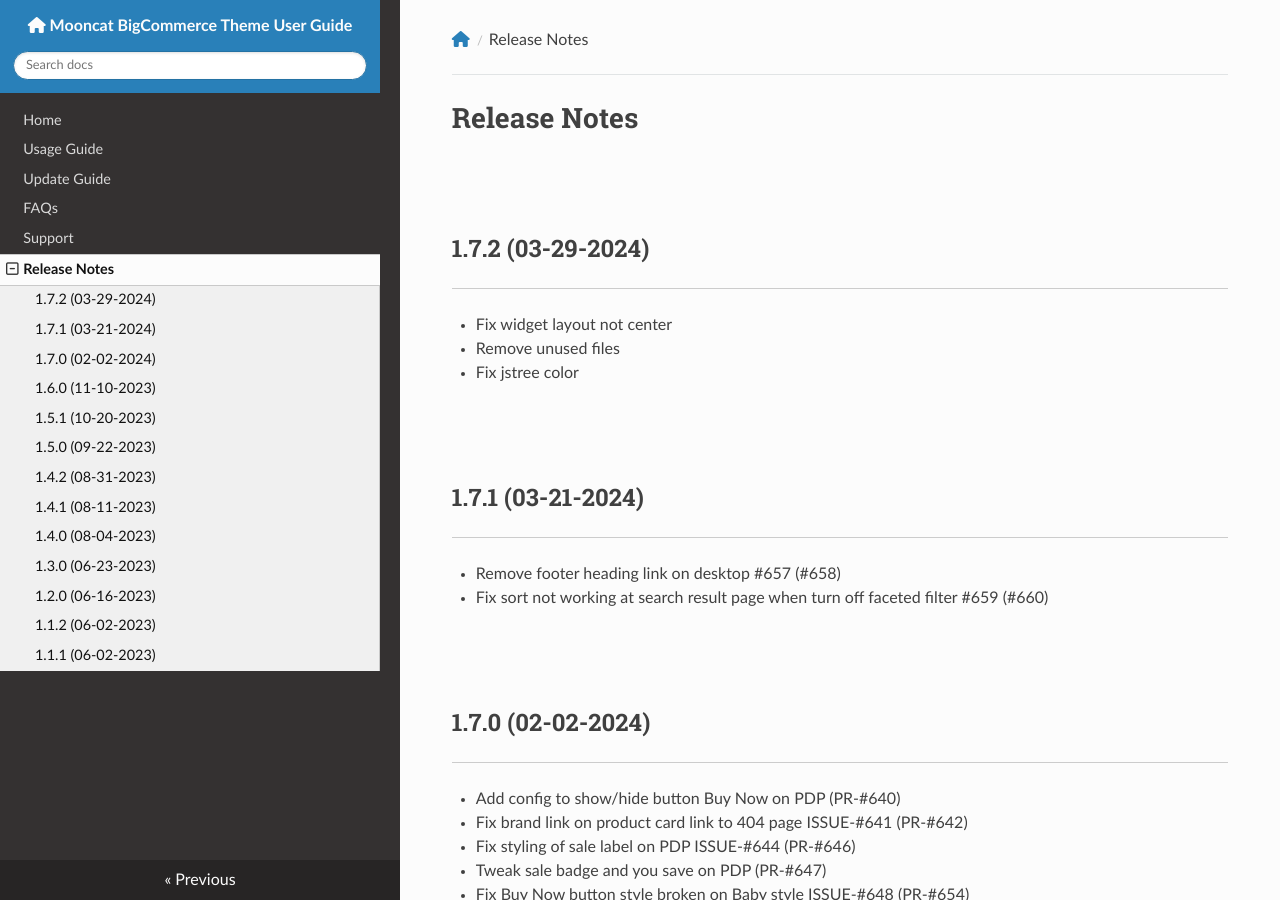
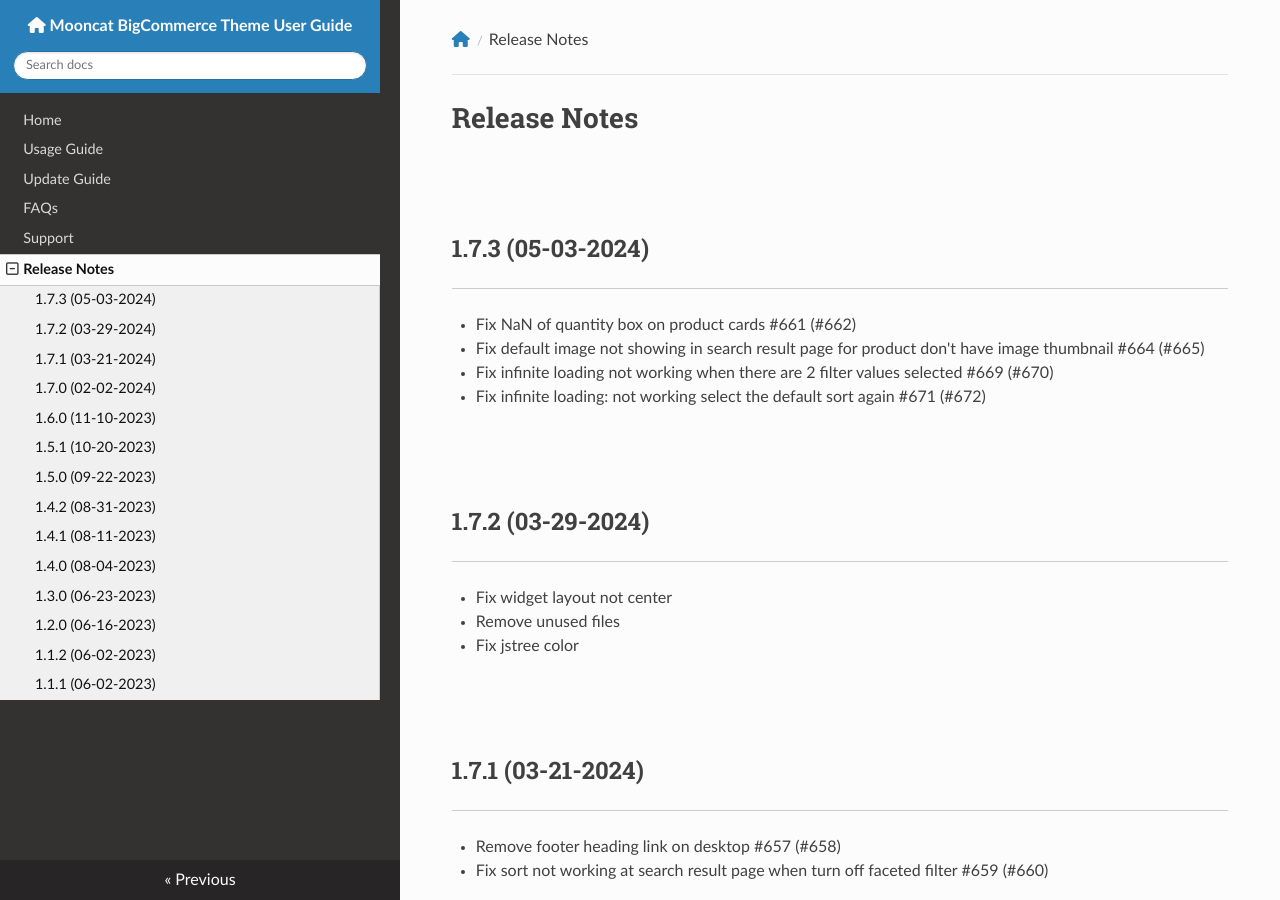
Before and after one commit to allcommerce/bc-mooncat-docs, an MkDocs documentation site: the page built from docs/changelog.md, in a window 1280 px wide and 900 px high. Built offline with MkDocs 1.6.1, drawn with Linux system fonts in a browser that asks for light colours; nearby versions of some CDN libraries.

Commit message:
Release 1.7.3

```diff
--- a/docs/changelog.md
+++ b/docs/changelog.md
@@ -1,4 +1,10 @@
 # Release Notes
+
+## 1.7.3 (05-03-2024)
+- Fix NaN of quantity box on product cards #661 (#662)
+- Fix default image not showing in search result page for product don't have image thumbnail #664 (#665)
+- Fix infinite loading not working when there are 2 filter values selected #669 (#670)
+- Fix infinite loading: not working select the default sort again #671 (#672)
 
 ## 1.7.2 (03-29-2024)
 - Fix widget layout not center
```
